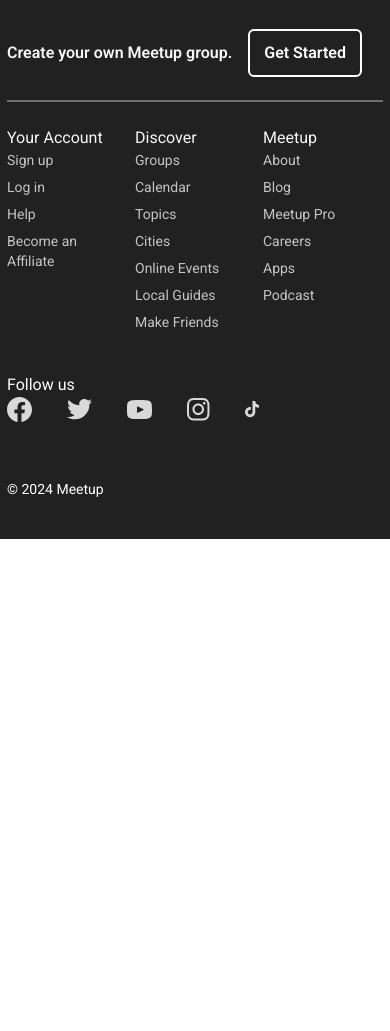
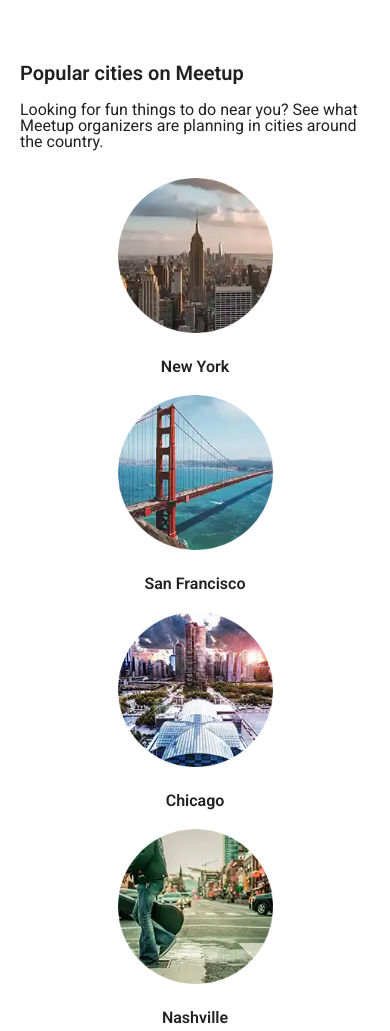
Before and after one commit to Fel11x32/diploma-project-ich-js, a website built with Vite: page index.html in a window 390 px wide. Shown: the part 6830-7861 px from the top of the page. Before the commit the page ends 7369 px from the top, so only its background shows below. Built offline with nearby package versions, Linux system fonts and the light colour scheme; files whose address does not match are found by name.

Commit message:
make a responsive cities section

```diff
--- a/index.html
+++ b/index.html
@@ -530,6 +530,54 @@
 						</div>
 					</div>
 				</section>
+				<section class="page__cities cities">
+					<div class="cities__container">
+						<div class="cities__head head">
+							<h2 class="head__title">Popular cities on Meetup</h2>
+							<p class="head__subtitle">
+								Looking for fun things to do near you? See what Meetup
+								organizers are planning in cities around the country.
+							</p>
+						</div>
+						<div class="cities__grid">
+							<div class="cities__card">
+								<img
+									src="/src/assets/images/content/cities/Link → new_york.webp.png"
+									alt=""
+								/>
+								<h3>New York</h3>
+							</div>
+							<div class="cities__card">
+								<img
+									src="/src/assets/images/content/cities/Link → san_francisco.webp.png"
+									alt=""
+								/>
+								<h3>San Francisco</h3>
+							</div>
+							<div class="cities__card">
+								<img
+									src="/src/assets/images/content/cities/Link → chicago.webp.png"
+									alt=""
+								/>
+								<h3>Chicago</h3>
+							</div>
+							<div class="cities__card">
+								<img
+									src="/src/assets/images/content/cities/Link → nashville.webp.png"
+									alt=""
+								/>
+								<h3>Nashville</h3>
+							</div>
+							<div class="cities__card">
+								<img
+									src="/src/assets/images/content/cities/Link → miami.webp.png"
+									alt=""
+								/>
+								<h3>Miami</h3>
+							</div>
+						</div>
+					</div>
+				</section>
 			</main>
 			<footer class="footer">
 				<div class="footer__container">
--- a/src/styles/base/_typography.scss
+++ b/src/styles/base/_typography.scss
@@ -29,3 +29,13 @@
 		line-height: lh-multiplier($h3, 25px);
 	}
 }
+
+h3 {
+	font-size: $h3;
+	font-weight: 600;
+	line-height: lh-multiplier($h3, 28px);
+	@include responsive('md') {
+		font-size: $font-medium;
+		line-height: lh-multiplier($font-medium, 20px);
+	}
+}
--- /dev/null
+++ b/src/styles/components/_head.scss
@@ -0,0 +1,9 @@
+@use '../utils' as *;
+
+.head {
+	&__subtitle {
+		&:not(:first-child) {
+			margin-top: px-to-rem(16px);
+		}
+	}
+}
--- a/src/styles/components/_index.scss
+++ b/src/styles/components/_index.scss
@@ -1,2 +1,3 @@
 @forward 'blue-button';
 @forward 'search-form';
+@forward 'head';
--- a/src/styles/layout/_layout.scss
+++ b/src/styles/layout/_layout.scss
@@ -34,4 +34,7 @@
 	&__categories {
 		margin-top: px-to-rem(64px);
 	}
+	&__cities {
+		margin-top: px-to-rem(64px);
+	}
 }
--- a/src/styles/pages/_home.scss
+++ b/src/styles/pages/_home.scss
@@ -296,3 +296,36 @@
 		text-align: center;
 	}
 }
+
+//====================================================================================================================
+
+.cities {
+
+		&__grid {
+			display: grid;
+			grid-template-columns: repeat(auto-fit, minmax(205px, 2fr));
+			gap: px-to-rem(40px);
+
+			&:not(:first-child) {
+				margin-top: px-to-rem(28px);
+			}
+
+			@include responsive('sm') {
+				gap: px-to-rem(18px);
+			}
+		}
+
+		&__card {
+			@include flex-center;
+			flex-direction: column;
+			gap: px-to-rem(24px);
+			img {
+				width: 100%;
+				max-width: 205px;
+
+				@include responsive('sm') {
+					max-width: 155px;
+				}
+			}
+		}
+}
```
Also changed, not shown: src/assets/images/content/cities/Link → chicago.webp.png (added), src/assets/images/content/cities/Link → miami.webp.png (added), src/assets/images/content/cities/Link → nashville.webp.png (added), src/assets/images/content/cities/Link → new_york.webp.png (added), src/assets/images/content/cities/Link → san_francisco.webp.png (added).
